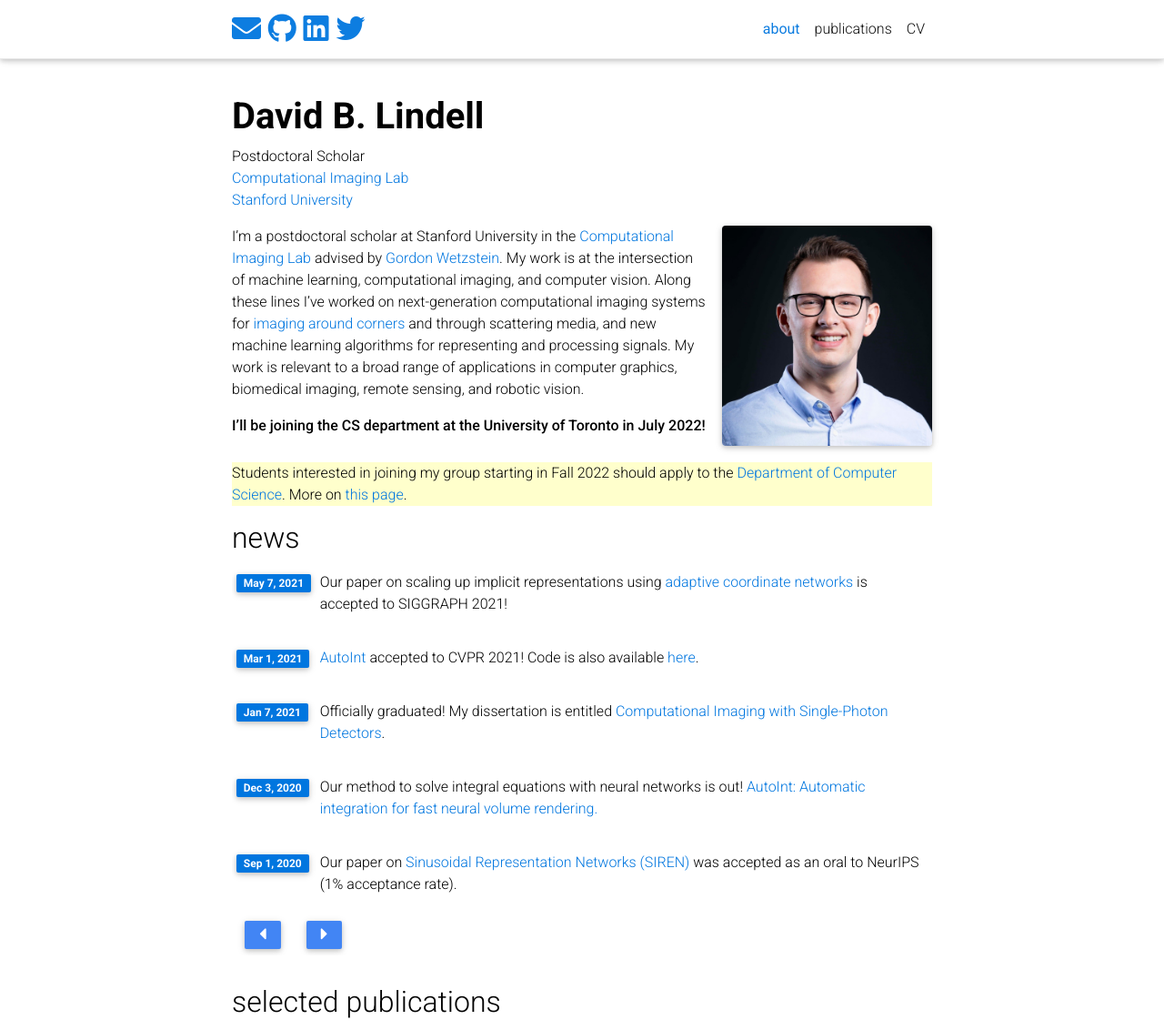
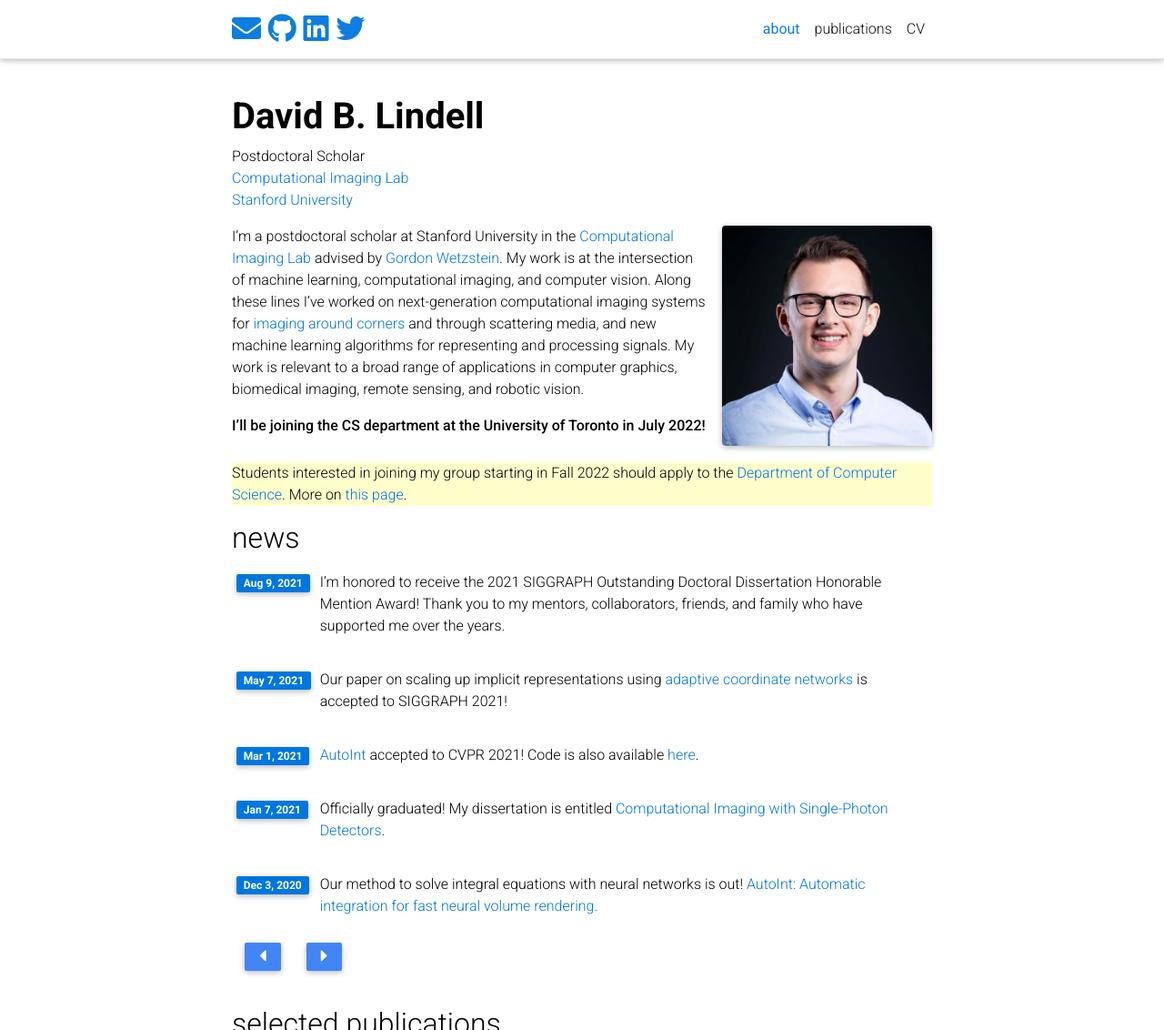
Before and after one commit to davelindell/davelindell.github.io, a Jekyll site: the page built from _pages/about.md, in a window 1280 px wide and 1330 px high, cut to the strip 0-1132 px from the top of the window. Shown: the whole strip at 91% size. Built offline with Jekyll 4.4.1, drawn with Linux system fonts in a browser that asks for light colours; nearby versions of some CDN libraries; a style sheet for code colours, icons or effects is not loaded.

Commit message:
update news

```diff
--- a/_data/news.yml
+++ b/_data/news.yml
@@ -1,3 +1,5 @@
+- date: 2021-8-09
+  content: I'm honored to receive the 2021 SIGGRAPH Outstanding Doctoral Dissertation Honorable Mention Award! Thank you to my mentors, collaborators, friends, and family who have supported me over the years.
 - date: 2021-5-07
   content: Our paper on scaling up implicit representations using <a href="/publications/acorn">adaptive coordinate networks</a> is accepted to SIGGRAPH 2021!
 - date: 2021-3-01
```
